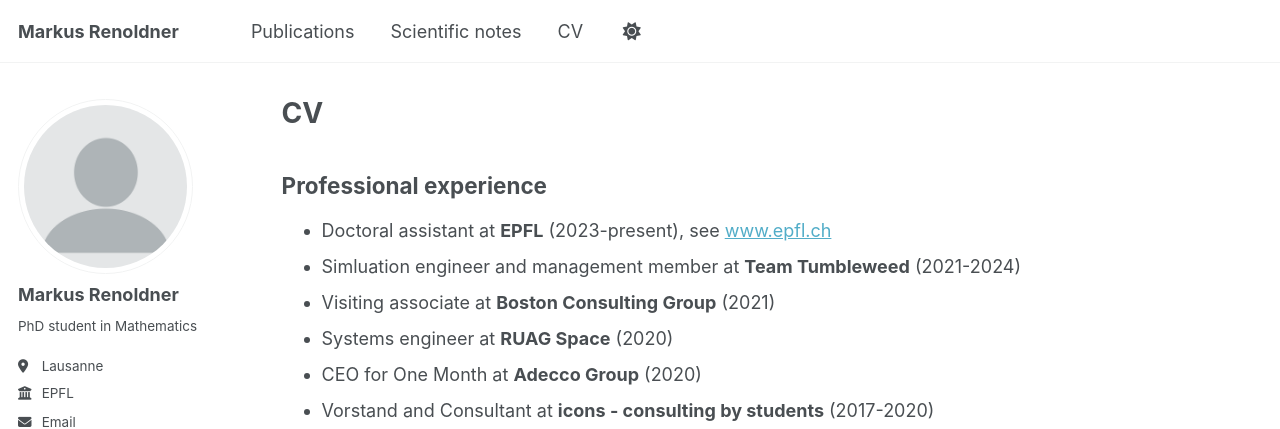
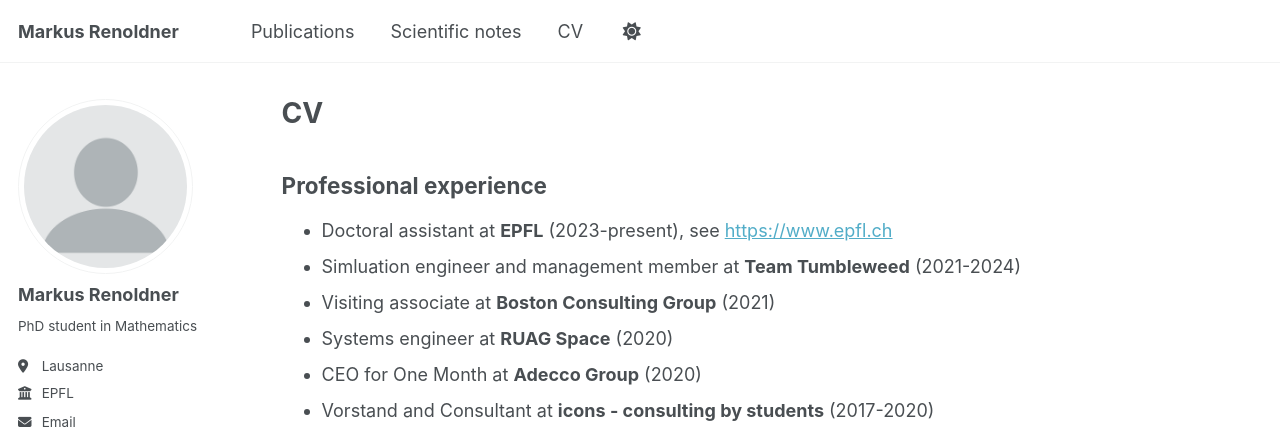
Before and after one commit to markusrenoldner/website, a Jekyll site: the page built from _pages/cv.md, in a window 1280 px wide and 1201 px high. Shown: the top 429 px of the window. Built offline with Jekyll 4.4.1, drawn with Linux system fonts in a browser that asks for light colours; some web fonts are replaced; some of the changed lines change nothing that is shown.

Commit message:
Update cv.md

```diff
--- a/_pages/cv.md
+++ b/_pages/cv.md
@@ -11,7 +11,7 @@
 
 ## Professional experience
 
-- Doctoral assistant at **EPFL** (2023-present), see [www.epfl.ch](www.epfl.ch)
+- Doctoral assistant at **EPFL** (2023-present), see [https://www.epfl.ch](https://www.epfl.ch)
 - Simluation engineer and management member at **Team Tumbleweed** (2021-2024)
 - Visiting associate at **Boston Consulting Group** (2021)
 - Systems engineer at **RUAG Space** (2020)
```
